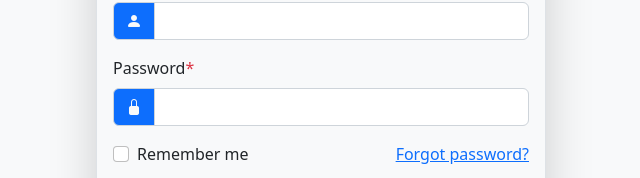
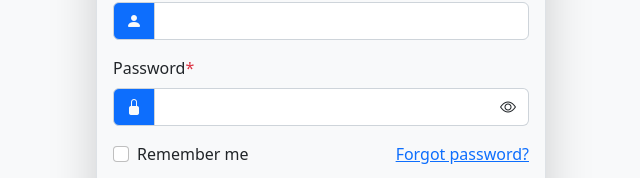
Before and after one commit to theodj97/angular_login, an Angular app: page /login in a window 1280 px wide. Shown: the part 332-510 px from the top of the page, without its empty margins (319-959 px from the left). Built offline with nearby package versions, Linux system fonts and the light colour scheme.

Commit message:
Set input password type to a boolean variable, to see the content or hide it

```diff
--- a/src/app/components/home/home.component.ts
+++ b/src/app/components/home/home.component.ts
@@ -33,7 +33,7 @@ export class HomeComponent implements OnInit {
         });
       },
       complete: () => {
-        this.bookListFiltered = this.bookList;
+        this.filterByGenre(this._activatedRoute.snapshot.queryParams['genres']);
       },
       error: (error: AppError) => {
         if (error instanceof NotFoundError) {
@@ -51,9 +51,12 @@ export class HomeComponent implements OnInit {
   }
 
   filterByGenre(genres: Array<number>) {
-    this.bookListFiltered = this.bookList?.filter((book) =>
-      genres.includes(book.genre)
-    );
-    console.log(this.bookListFiltered);
+    if (genres === undefined || genres.length === 0) {
+      this.bookListFiltered = this.bookList;
+    } else {
+      this.bookListFiltered = this.bookList?.filter((book) =>
+        genres.includes(book.genre)
+      );
+    }
   }
 }
--- a/src/app/components/login/login.component.css
+++ b/src/app/components/login/login.component.css
@@ -5,10 +5,6 @@ form {
   top: 50%;
   left: 50%;
   transform: translate(-50%, -50%);
-}
-
-div.input-group-text {
-  background-color: var(--btrap-blue);
 }
 
 input.inputError {
--- a/src/app/components/login/login.component.html
+++ b/src/app/components/login/login.component.html
@@ -10,7 +10,7 @@
     >
     <div class="input-group">
       <div
-        class="input-group-text"
+        class="input-group-text bg-primary"
         [ngClass]="{
           iconError: email?.touched && !email?.valid,
           iconSuccess: email?.valid
@@ -59,7 +59,7 @@
     >
     <div class="input-group">
       <div
-        class="input-group-text"
+        class="input-group-text bg-primary"
         [ngClass]="{
           iconError: passwd?.touched && !passwd?.valid,
           iconSuccess: passwd?.valid
@@ -68,8 +68,8 @@
         <i class="bi bi-lock-fill text-light"></i>
       </div>
       <input
-        type="password"
-        class="form-control"
+        [type]="passwdVisible ? 'text' : 'password'"
+        class="form-control border-end-0"
         id="passwdInput"
         formControlName="passwd"
         [ngClass]="{
@@ -77,6 +77,22 @@
           inputSuccess: passwd?.valid
         }"
       />
+      <div
+        class="input-group-text bg-white border-start-0"
+        [ngClass]="{
+          iconError: passwd?.touched && !passwd?.valid,
+          iconSuccess: passwd?.valid
+        }"
+      >
+        <i
+          class="bi"
+          [ngClass]="{
+            'bi-eye': !passwdVisible,
+            'bi-eye-slash': passwdVisible
+          }"
+          (click)="passwdVisible = !passwdVisible"
+        ></i>
+      </div>
     </div>
     <div
       id="passwdError"
--- a/src/app/components/login/login.component.ts
+++ b/src/app/components/login/login.component.ts
@@ -38,6 +38,7 @@ export class LoginComponent {
   loginError?: boolean;
   formGatewayError?: boolean;
   loading: boolean = false;
+  passwdVisible: boolean = false;
 
   get email() {
     return this.loginForm.get('email');
```
